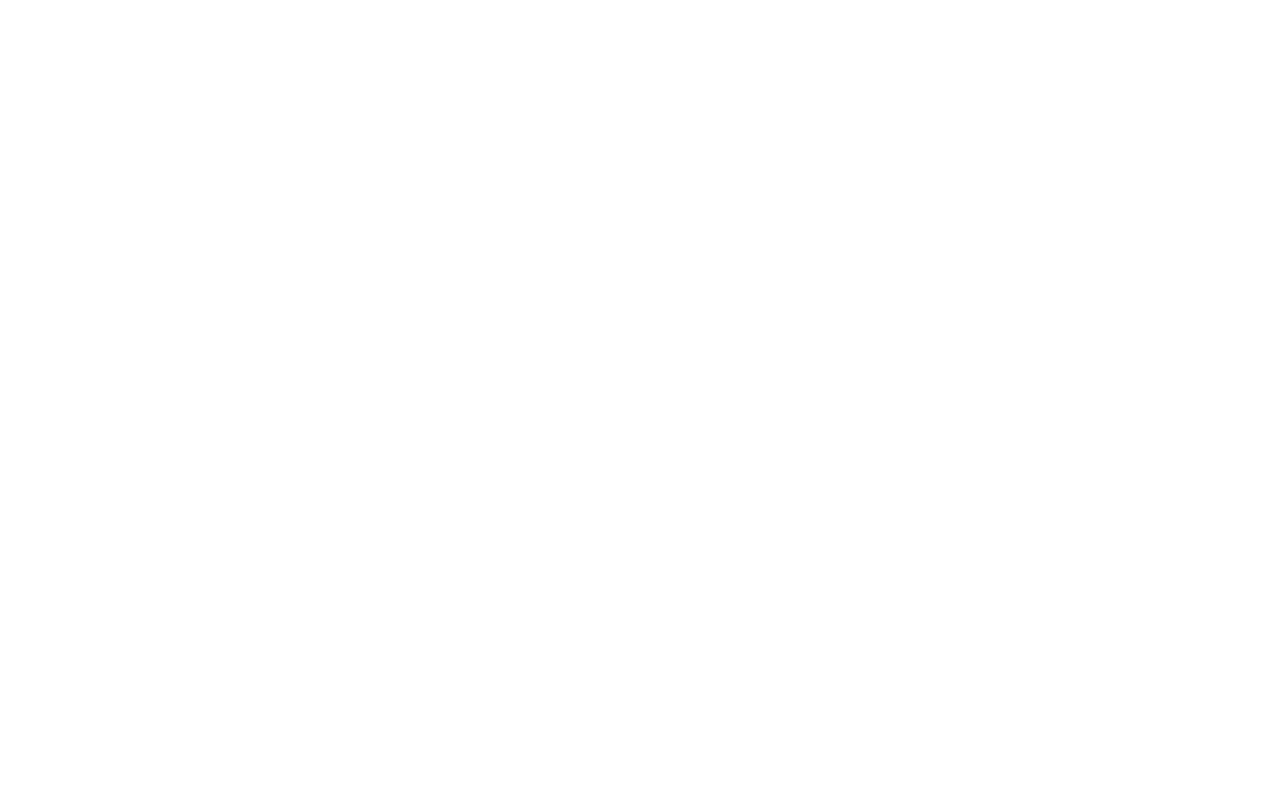
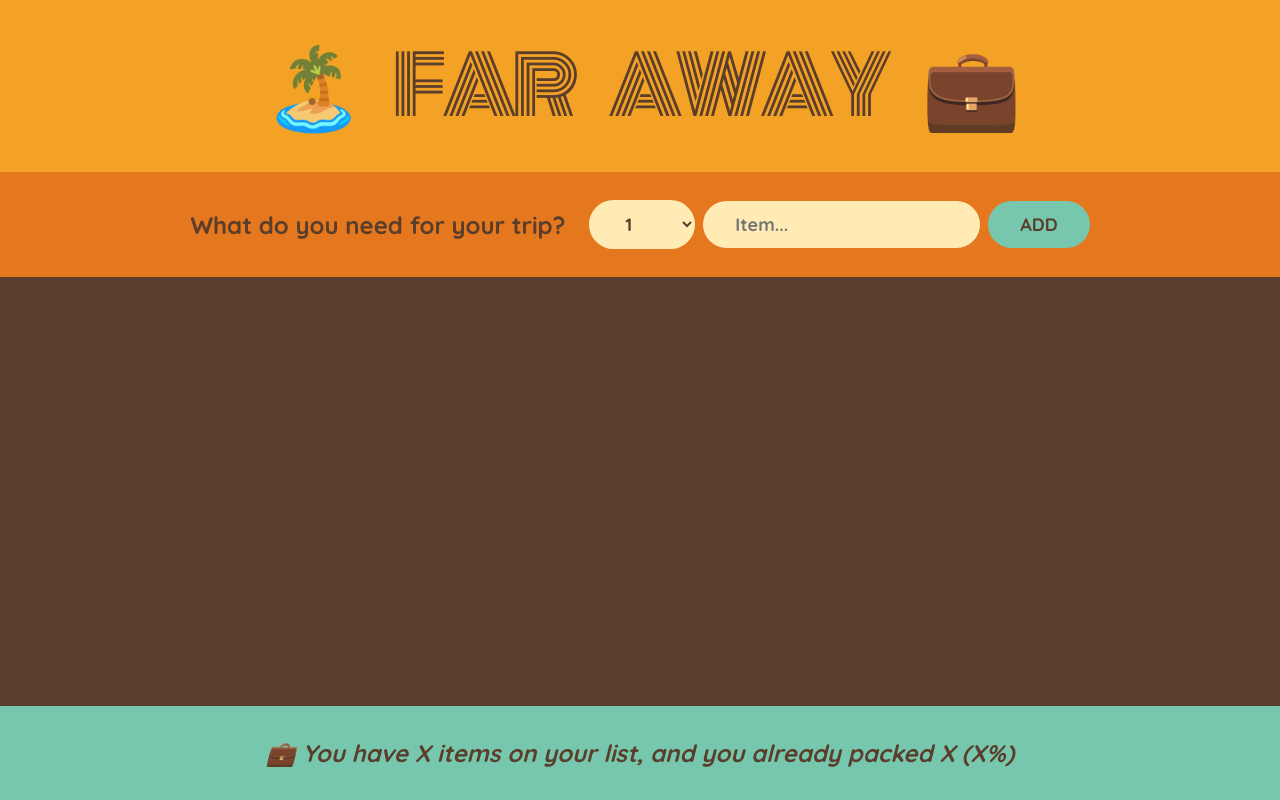
Before and after one commit to g-porto/travel-list, a React (Create React App) app: page / in a window 1280 px wide. Built offline with nearby package versions, Linux system fonts and the light colour scheme.

Commit message:
created state variable for listing items

```diff
--- a/src/App.js
+++ b/src/App.js
@@ -1,25 +1,101 @@
+import { useState } from "react";
+
+const initialItems = [
+  { id: 1, description: "Passports", quantity: 2, packed: false },
+  { id: 2, description: "Socks", quantity: 12, packed: false },
+  { id: 3, description: "Charger", quantity: 1, packed: true },
+];
+
 export default function App() {
+  const [items, setItems] = useState([]);
+
+  function handleAddItems(item) {
+    setItems((items) => [...items, item]);
+  }
+
+  return (
+    <div className="app">
+      <Logo />
+      <Form onAddItems={handleAddItems} />
+      <PackingList items={items} />
+      <Stats />
+    </div>
+  );
+}
+
 function Logo() {
   return <h1>🏝️ Far Away 💼</h1>;
 }
 
-  function Form() {
+function Form({ onAddItems }) {
+  const [description, setDescription] = useState("");
+  const [quantity, setQuantity] = useState(1);
+
+  function handleSumbit(e) {
+    e.preventDefault();
+
+    if (!description) return;
+
+    const newItem = { description, quantity, packed: false, id: Date.now() };
+    console.log(newItem);
+
+    onAddItems(newItem);
+
+    setDescription("");
+    setQuantity(1);
+  }
+
   return (
-      <div className="add-form">
+    <form className="add-form" onSubmit={handleSumbit}>
       <h3>What do you need for your trip?</h3>
+      <select
+        value={quantity}
+        onChange={(e) => setQuantity(Number(e.target.value))}
+      >
+        {Array.from({ length: 20 }, (_, i) => i + 1).map((num) => (
+          <option value={num} key={num}>
+            {num}
+          </option>
+        ))}
+      </select>
+      <input
+        type="text"
+        placeholder="Item..."
+        value={description}
+        onChange={(e) => setDescription(e.target.value)}
+      />
+      <button>Add</button>
+    </form>
+  );
+}
+
+function PackingList({ items }) {
+  return (
+    <div className="list">
+      <ul>
+        {items.map((item) => (
+          <Item item={item} key={item.id}></Item>
+        ))}
+      </ul>
     </div>
   );
 }
 
-  function PackingList() {
-    return <div className="list">LIST</div>;
+function Item({ item }) {
+  return (
+    <li>
+      <span style={item.packed ? { textDecoration: "line-through" } : {}}>
+        {item.quantity} {item.description}
+      </span>
+      <button>❌</button>
+    </li>
+  );
 }
 
 function Stats() {
   return (
-      <footer>
-        <em>You have X items on your list, and you already packed X (X%)</em>
+    <footer className="stats">
+      <em>💼 You have X items on your list, and you already packed X (X%)</em>
     </footer>
   );
 }
-}
```
Also changed, not shown: src/index.css (+0 -7 lines). Lines whose indentation alone changed are shown as unchanged.
